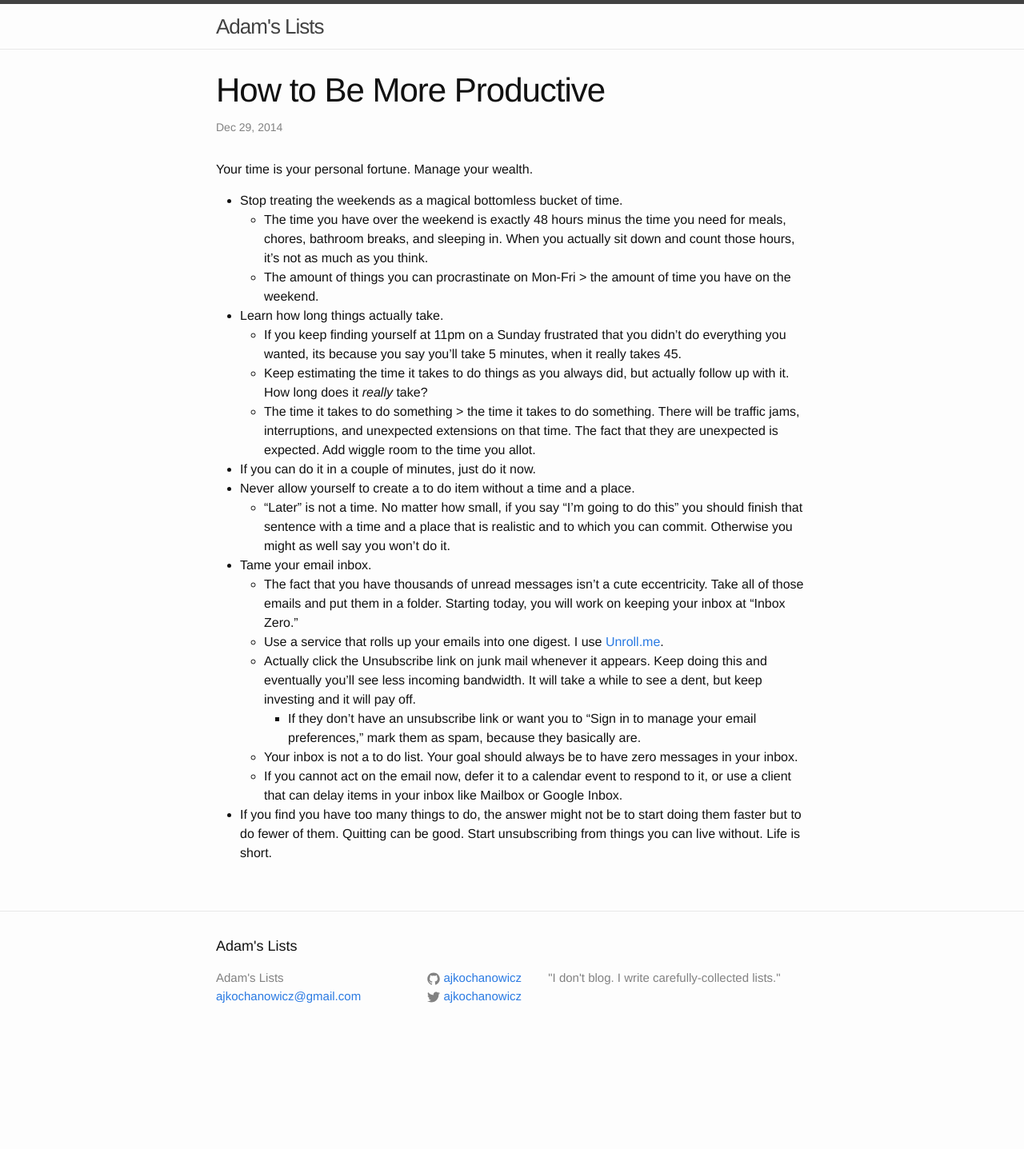
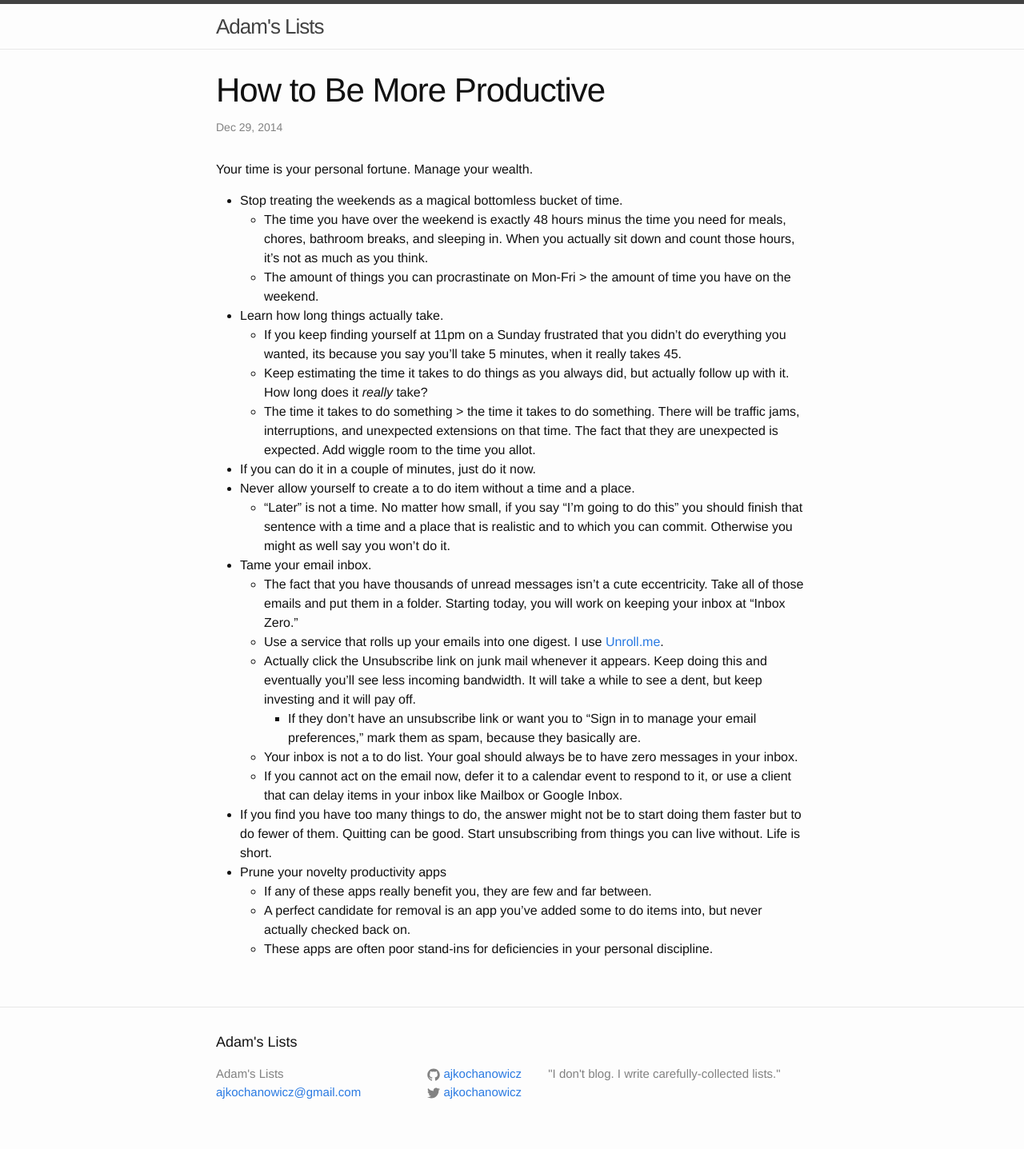
Before and after one commit to adamjgrant/blog, a Jekyll site: the page built from _posts/2014-12-29-how-to-be-more-productive.markdown, in a window 1280 px wide. Shown: the whole page at 80% size. Built offline with Jekyll 4.4.1, drawn with Linux system fonts in a browser that asks for light colours; comment, search, counter and statistics services are not loaded; before the commit the page ends 1317 px from its top, so only the background shows below that.

Commit message:
Ading some more posts and doing some editing.

```diff
--- a/_drafts/2014-12-29-technology-predictions.markdown
+++ b/_drafts/2014-12-29-technology-predictions.markdown
@@ -2,7 +2,7 @@
 layout: post
 title:  "Technology Predictions"
 date:   2014-12-29 14:07:01
-categories: language english
+categories: technology
 ---
 
 - Battery advancements will continue to be incremental but the way we use them will drastically change. Just as today we use hotspots for internet, we will also see hotspots of energy. First, these will be novelty, often sponsored wireless charging zones, but eventually more robust cellular networks that are available from either cell phone service providers or third parties.
--- a/_posts/2014-12-29-how-to-be-more-productive.markdown
+++ b/_posts/2014-12-29-how-to-be-more-productive.markdown
@@ -25,3 +25,7 @@ Your time is your personal fortune. Manage your wealth.
   - Your inbox is not a to do list. Your goal should always be to have zero messages in your inbox.
   - If you cannot act on the email now, defer it to a calendar event to respond to it, or use a client that can delay items in your inbox like Mailbox or Google Inbox.
 - If you find you have too many things to do, the answer might not be to start doing them faster but to do fewer of them. Quitting can be good. Start unsubscribing from things you can live without. Life is short.
+- Prune your novelty productivity apps
+  - If any of these apps really benefit you, they are few and far between.
+  - A perfect candidate for removal is an app you've added some to do items into, but never actually checked back on.
+  - These apps are often poor stand-ins for deficiencies in your personal discipline.
--- a/_posts/2014-12-29-single-use-words.markdown
+++ b/_posts/2014-12-29-single-use-words.markdown
@@ -2,7 +2,7 @@
 layout: post
 title:  "Single Use Words"
 date:   2014-12-29 14:07:01
-categories: language english
+categories: language
 ---
 
 Together with Daniel Ryan Carter, I've been collecting some "Single Use Words." These are words that seem to remain
```
Also changed, not shown: other parts of _posts/2014-12-29-how-to-be-more-productive.markdown (+1 -1 lines), _drafts/2014-12-29-how-i-stopped-using-an-alarm-clock.markdown (added, +14 -0 lines), _posts/2015-1-15-how-to-lose-weight.markdown (added, +9 -0 lines).
